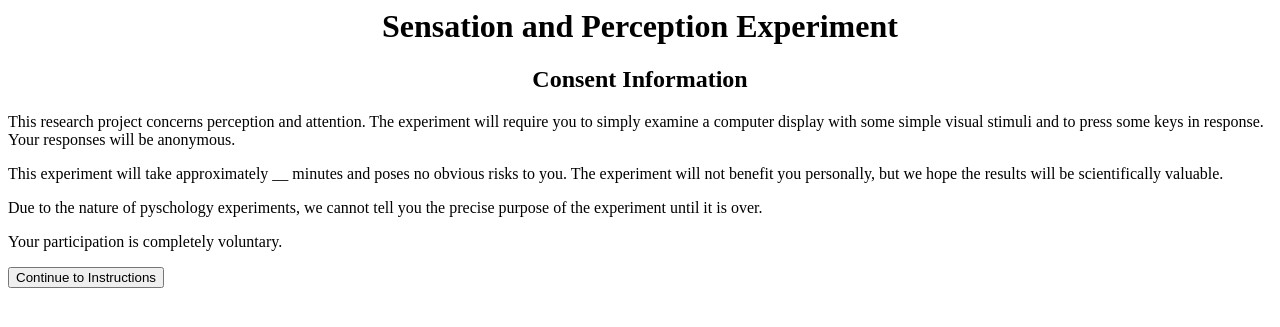
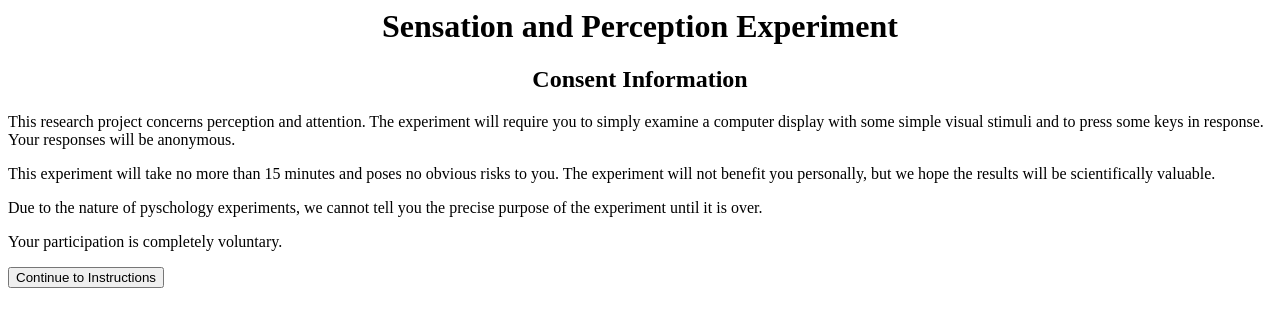
Before and after one commit to jacksonmluckey/SensationPerception, a Django app: page /experiment/ in a window 1280 px wide. Shown: the top 327 px of the page. Run offline with Django 3.2, Linux system fonts and the light colour scheme.

Commit message:
finalizing "Jade" changes

```diff
--- a/experiment/templates/experiment/index.html
+++ b/experiment/templates/experiment/index.html
@@ -16,7 +16,7 @@
 
         <p> This research project concerns perception and attention. The experiment will require you to simply examine a computer display with some simple visual stimuli and to press some keys in response. Your responses will be anonymous.</p>
 
-        <p>This experiment will take approximately __ minutes and poses no obvious risks to you. The experiment will not benefit you personally, but we hope the results will be scientifically valuable.</p>
+        <p>This experiment will take no more than 15 minutes and poses no obvious risks to you. The experiment will not benefit you personally, but we hope the results will be scientifically valuable.</p>
 
         <p>Due to the nature of pyschology experiments, we cannot tell you the precise purpose of the experiment until it is over.</p>
 
```
